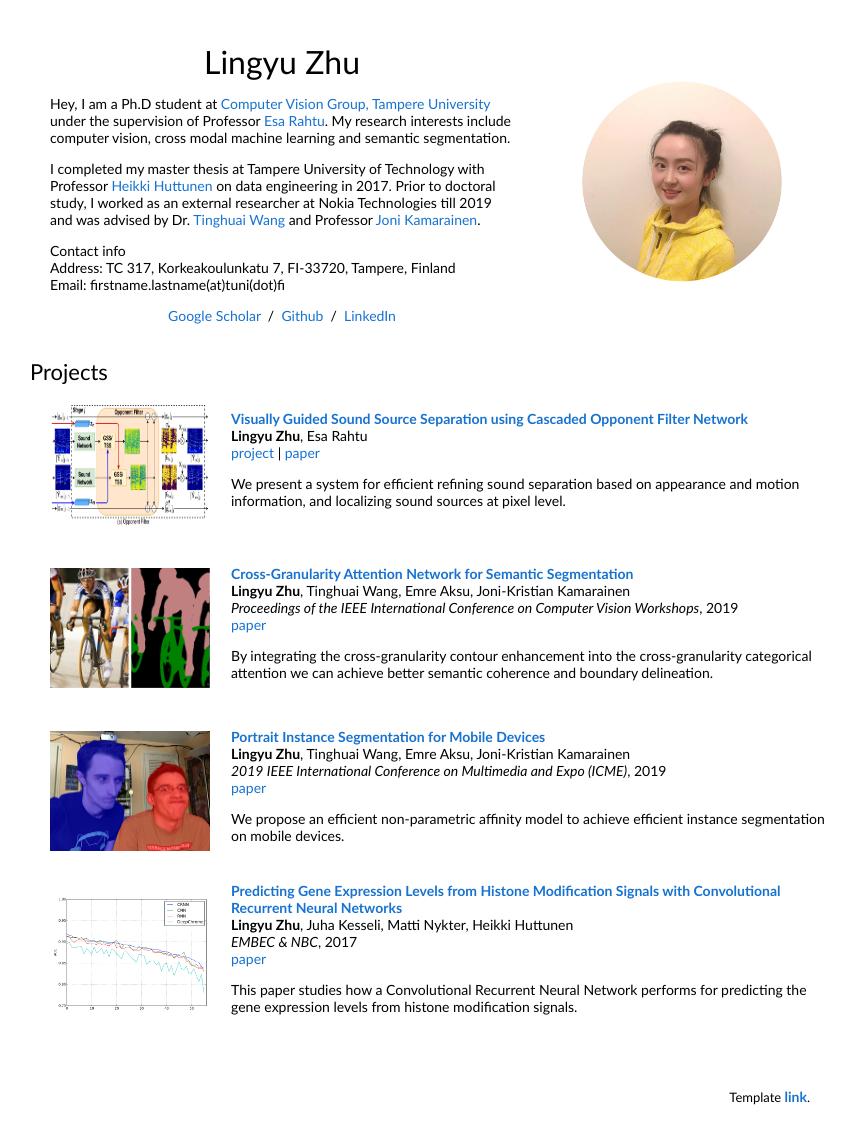
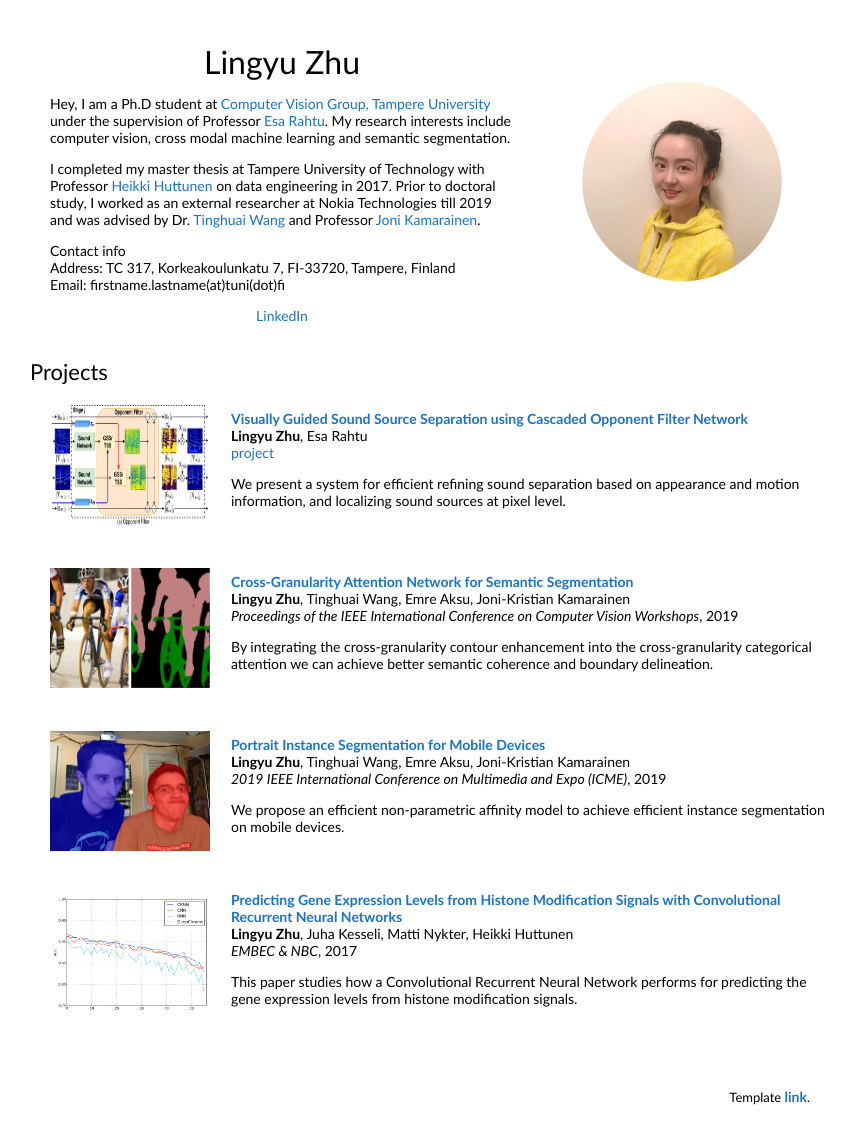
Before and after one commit to ly-zhu/ly-zhu.github.io, a Jekyll site: the page index.html, which Jekyll copies as it is, in a window 1280 px wide. Shown: the whole page, without its empty margins (210-1065 px from the left). Built offline with Jekyll 4.4.1, drawn with Linux system fonts in a browser that asks for light colours.

Commit message:
index file is updated

```diff
--- a/index.html
+++ b/index.html
@@ -30,8 +30,10 @@
                 Email: firstname.lastname(at)tuni(dot)fi
                 </p>
                 <p style="text-align:center">
+                  <!--
                   <a href="https://scholar.google.com/citations?user=RIZgZ0AAAAAJ&hl=en">Google Scholar</a> &nbsp/&nbsp
                   <a href="https://github.com/ly-zhu"> Github </a> &nbsp/&nbsp
+                  -->
                   <a href="https://fi.linkedin.com/in/lingyu-zhu-247794123/"> LinkedIn </a>
                 </p>
               </td>
@@ -62,8 +64,10 @@
           <br>
           <strong>Lingyu Zhu</strong>, Esa Rahtu
           <br>
-          <a href="https://ly-zhu.github.io/cof-net">project</a> |
+          <a href="https://ly-zhu.github.io/cof-net">project</a> <!-- | -->
+          <!--
           <a href="https://arxiv.org/pdf/2006.03028.pdf">paper</a>
+          -->
           <p>
           We present a system for efficient refining sound separation based on appearance and motion information, and localizing sound sources at pixel level.
           </p>
@@ -86,7 +90,9 @@
           <br>
           <em>Proceedings of the IEEE International Conference on Computer Vision Workshops</em>, 2019
           <br>
+          <!--
           <a href="http://openaccess.thecvf.com/content_ICCVW_2019/papers/NeurArch/Zhu_Cross-Granularity_Attention_Network_for_Semantic_Segmentation_ICCVW_2019_paper.pdf">paper</a>
+          -->
           <p>
           By integrating the cross-granularity contour enhancement into the cross-granularity categorical attention we can achieve better semantic coherence and boundary delineation.
           </p>
@@ -106,7 +112,9 @@
           <br>
           <em>2019 IEEE International Conference on Multimedia and Expo (ICME)</em>, 2019
           <br>
+          <!--
           <a href="https://ieeexplore.ieee.org/abstract/document/8785021">paper</a>
+          -->
           <p>
           We propose an efficient non-parametric affinity model to achieve efficient instance segmentation on mobile devices.
           </p>
@@ -126,7 +134,9 @@
           <br>
           <em>EMBEC & NBC</em>, 2017
           <br>
+          <!--
           <a href="https://link.springer.com/chapter/10.1007/978-981-10-5122-7_139">paper</a>
+          -->
           <p>
           This paper studies how a Convolutional Recurrent Neural Network performs for predicting the gene expression levels from histone modification signals.
           </p>
```
